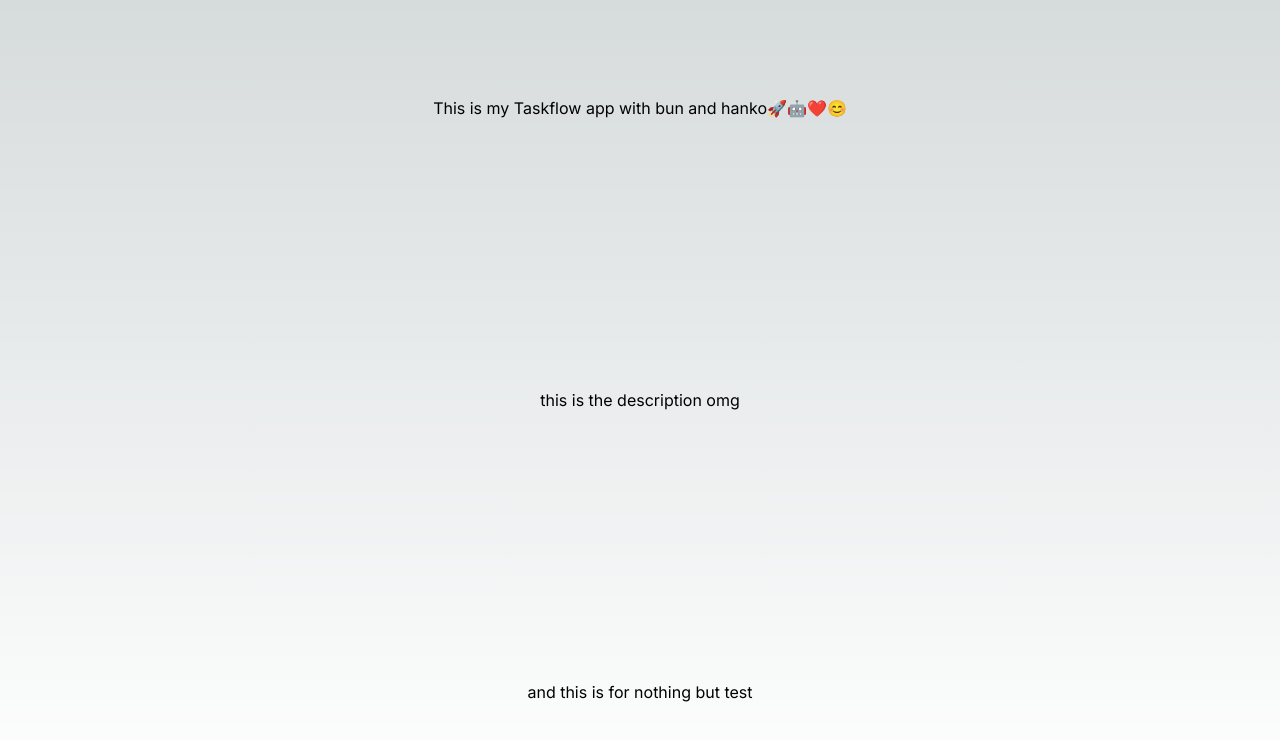
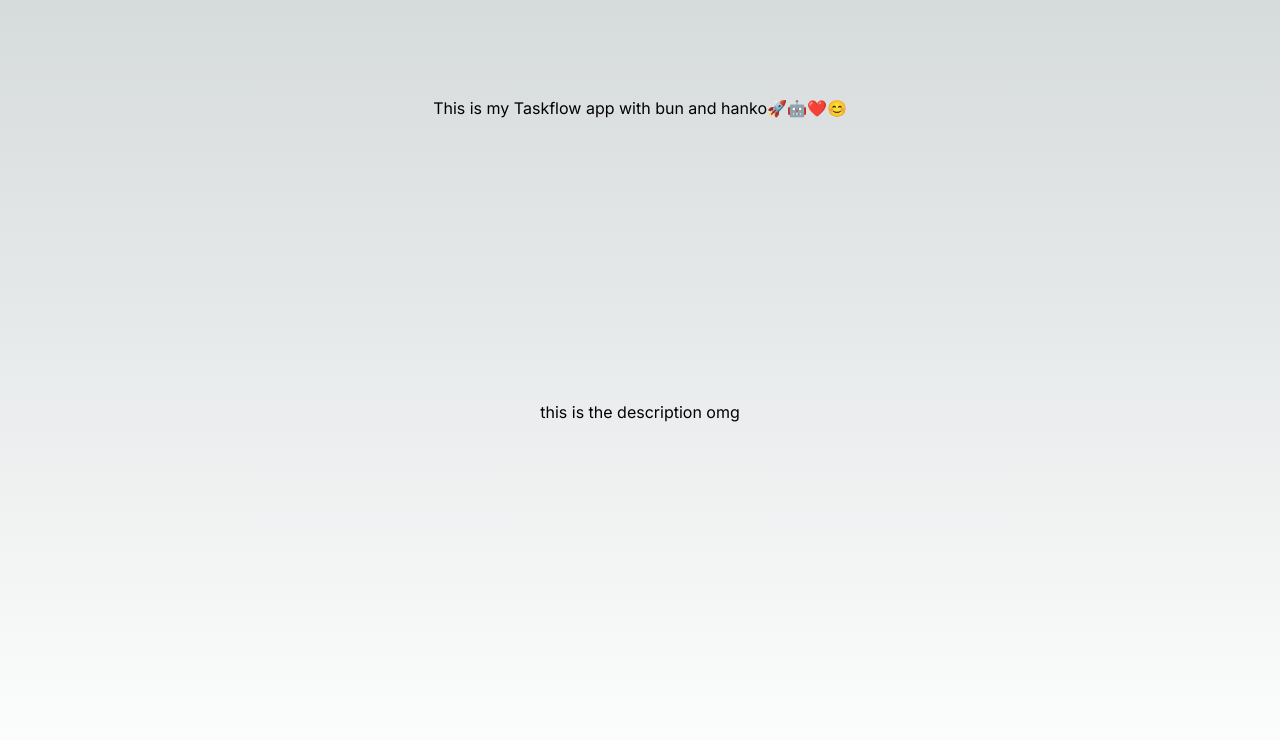
Before and after one commit to sohan01fw/Task-flow-app, a Next.js app: page / in a window 1280 px wide. Shown: the top 740 px of the page. Built offline with nearby package versions, Linux system fonts and the light colour scheme.

Commit message:
checking git working

```diff
--- a/app/layout.tsx
+++ b/app/layout.tsx
@@ -5,8 +5,8 @@
 const inter = Inter({ subsets: ["latin"] });
 
 export const metadata: Metadata = {
-  title: "nothing",
-  description: "Generated by create next app",
+  title: "Taskflow",
+  description: "Make the better flow in task",
 };
 
 export default function RootLayout({
--- /dev/null
+++ b/app/loading.tsx
@@ -0,0 +1,7 @@
+import React from "react";
+
+const loading = () => {
+  return <div>loading omg god</div>;
+};
+
+export default loading;
--- a/app/page.tsx
+++ b/app/page.tsx
@@ -5,7 +5,7 @@
         This is my Taskflow app with bun and hanko🚀🤖❤️😊
       </div>
       <div className="div">this is the description omg </div>
-      <div className="ok">and this is for nothing but test</div>
+      <div className="ok"></div>
     </main>
   );
 }
```
